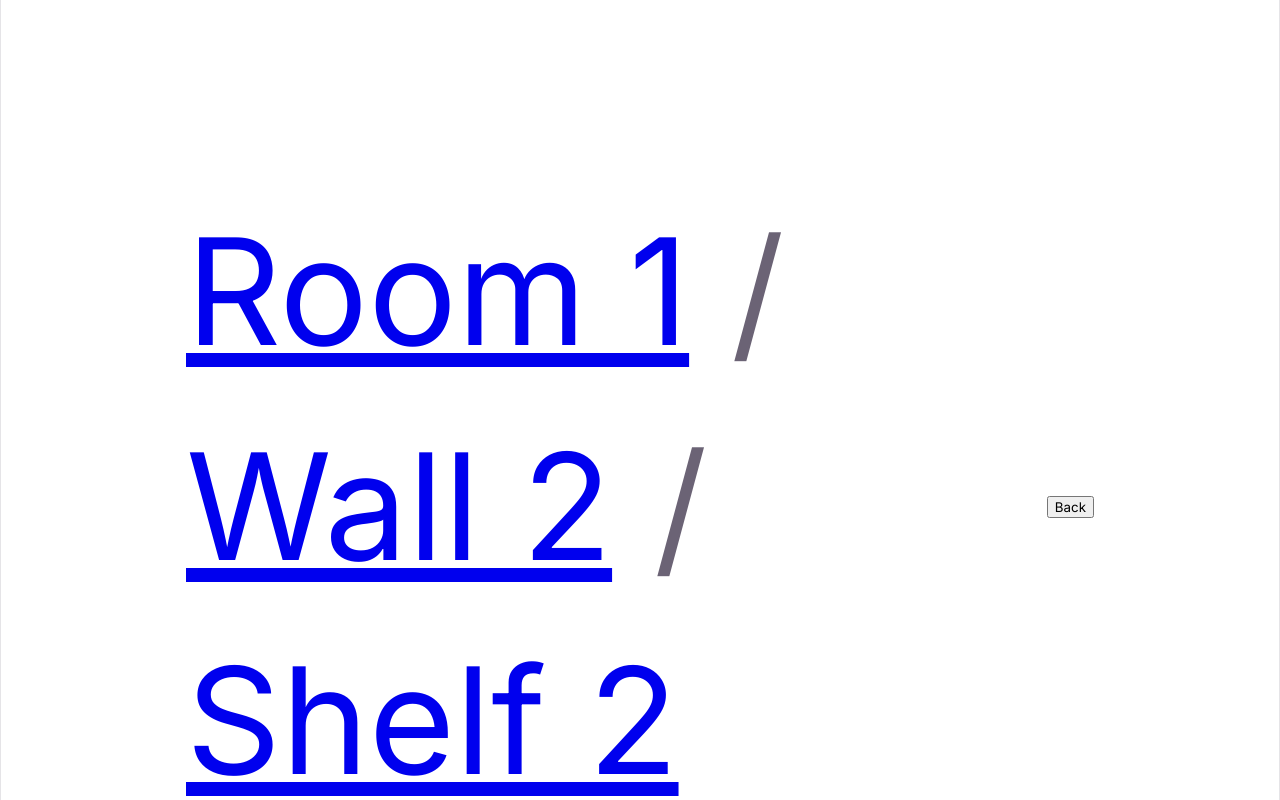
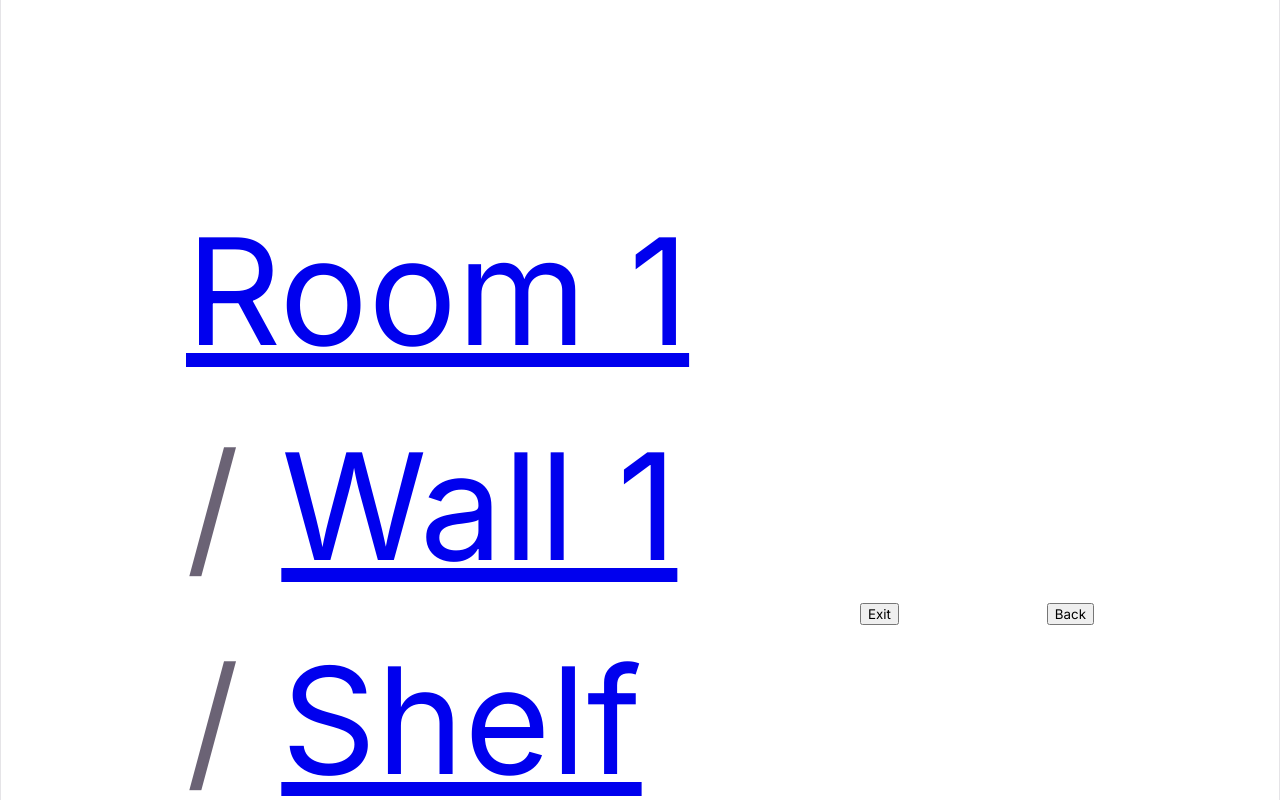
Before and after one commit to ExoSkeletons/babel-librarian, a React (Vite) app: page /browse/1/1/1/1 in a window 1280 px wide. Built offline with nearby package versions, Linux system fonts and the light colour scheme; no server answers; a web font is replaced by a local one.

Commit message:
add exit

```diff
--- a/src/components/Location.jsx
+++ b/src/components/Location.jsx
@@ -6,9 +6,9 @@ export function PathHeader({ room, wall, shelf, book }) {
     const route = `/browse`
     const navs = [
         room != null ? { text: `Room ${room}`, path: `${route}/${room}` } : null,
-        wall != null ? { text: `Wall ${wall + 1}`, path: `${route}/${room}/${wall}` } : null,
-        shelf != null ? { text: `Shelf ${shelf + 1}`, path: `${route}/${room}/${wall}/${shelf}` } : null,
-        book != null ? `Book ${book + 1}` : null,
+        wall != null ? { text: `Wall ${wall}`, path: `${route}/${room}/${wall}` } : null,
+        shelf != null ? { text: `Shelf ${shelf}`, path: `${route}/${room}/${wall}/${shelf}` } : null,
+        book != null ? `Book ${book}` : null,
     ].filter((it) => it !== null)
 
     return (
@@ -22,6 +22,9 @@ export function PathHeader({ room, wall, shelf, book }) {
                         </span>
                     ))}
                 </div>
+                <button type="button" onClick={() => navigate('/')}>
+                    Exit
+                </button>
                 <button type="button" onClick={() => navigate(-1)}>
                     {book != null ? 'Close' : 'Back'}
                 </button>
```
